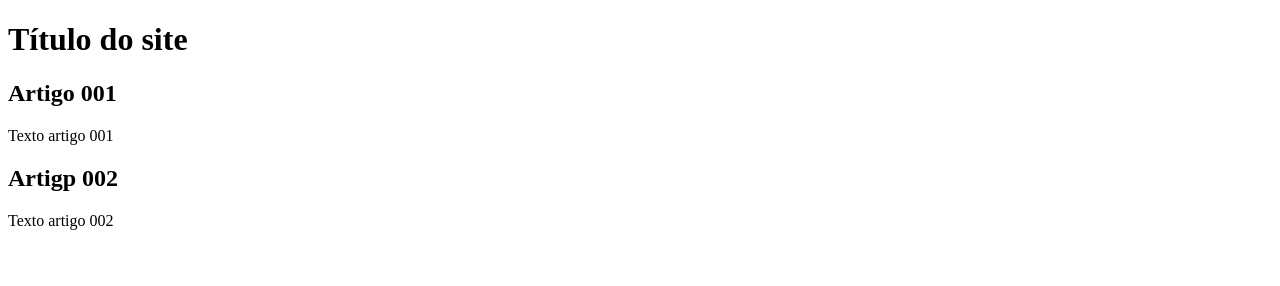
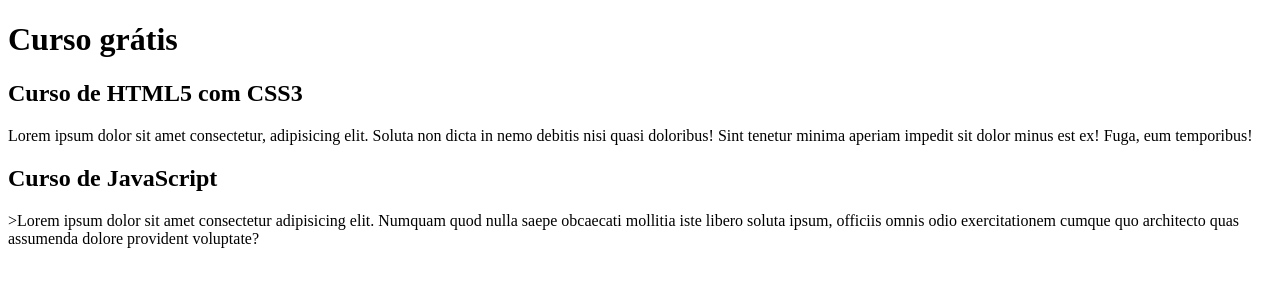
Before and after one commit to harley-alt/projeto-site, a plain HTML site: page index.html in a window 1280 px wide. Drawn offline with Linux system fonts and the light colour scheme.

Commit message:
comecei a escrever o conteúdo

```diff
--- a/index.html
+++ b/index.html
@@ -8,15 +8,15 @@
 <body>
     <main>
         <head>
-            <h1>Título do site</h1>
+            <h1>Curso grátis</h1>
         </head>
         <article>
-            <h2>Artigo 001</h2>
-            <p>Texto artigo 001</p>
+            <h2>Curso de HTML5 com CSS3</h2>
+            <p>Lorem ipsum dolor sit amet consectetur, adipisicing elit. Soluta non dicta in nemo debitis nisi quasi doloribus! Sint tenetur minima aperiam impedit sit dolor minus est ex! Fuga, eum temporibus!</p>
         </article>
         <article>
-            <h2>Artigp 002</h2>
-            <p>Texto artigo 002</p>
+            <h2>Curso de JavaScript</h2>
+            <p>>Lorem ipsum dolor sit amet consectetur adipisicing elit. Numquam quod nulla saepe obcaecati mollitia iste libero soluta ipsum, officiis omnis odio exercitationem cumque quo architecto quas assumenda dolore provident voluptate?</p>
         </article>
     </main>
 </body>
```
